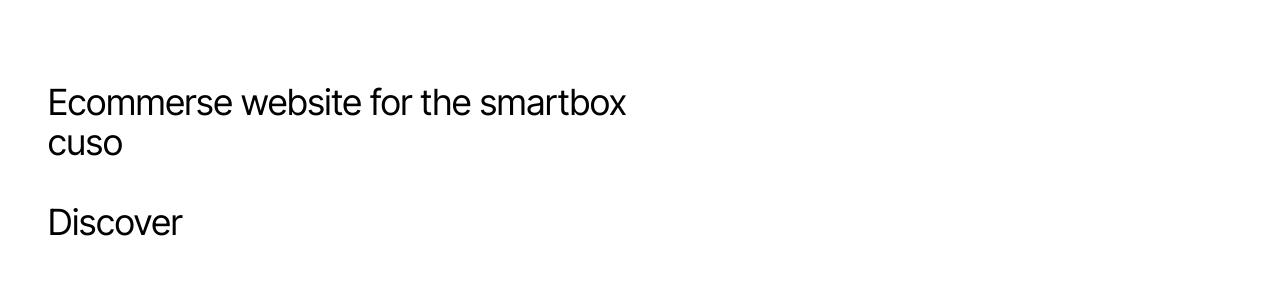
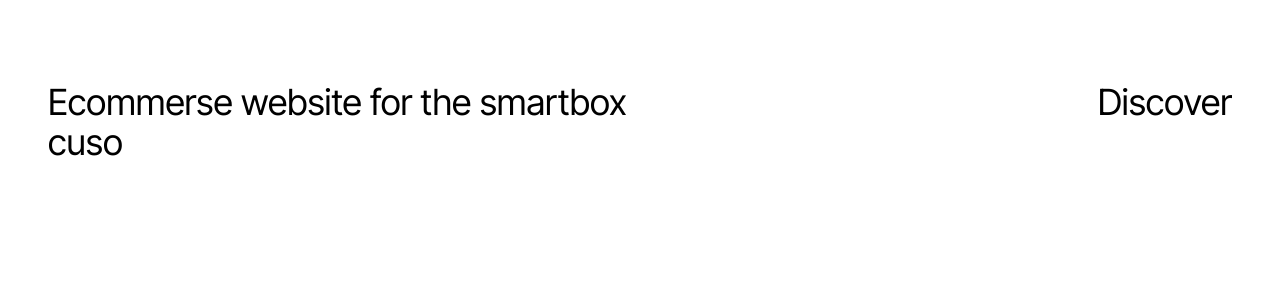
Before and after one commit to Eranmonnie/Me, a React (Vite) app: page /projects/4 in a window 1280 px wide. Shown: the part 198-490 px from the top of the page. Built offline with nearby package versions, Linux system fonts and the light colour scheme.

Commit message:
project details page

```diff
--- a/src/pages/Details.tsx
+++ b/src/pages/Details.tsx
@@ -1,5 +1,4 @@
-import React from 'react'
-
+import Profile from "../components/Profile";
 const Details = () => {
 
   return (
@@ -9,10 +8,12 @@ const Details = () => {
     <h1>(2020)</h1>
    </div>
 
-   <div>
-    <h4 className='text-xl text-left lg:text-4xl lg:w-[53%] font-inter-tight-regular '>Ecommerse website for the smartbox cuso</h4>
+   <div className='flex flex-col gap-10 lg:flex-row lg:justify-between lg:gap-0'>
+    <h4 className='text-xl lg:text-left lg:text-4xl lg:w-[50%] font-inter-tight-regular '>Ecommerse website for the smartbox cuso</h4>
+    <h4 className='text-xl lg:text-right lg:text-4xl lg:w-[50%] font-inter-tight-regular '>Discover</h4>
    </div>
-   <h4 className='mt-10 text-xl text-left lg:text-4xl lg:w-[53%] font-inter-tight-regular '>Discover</h4>
+
+    <Profile/>
    </>
   )
 }
```
